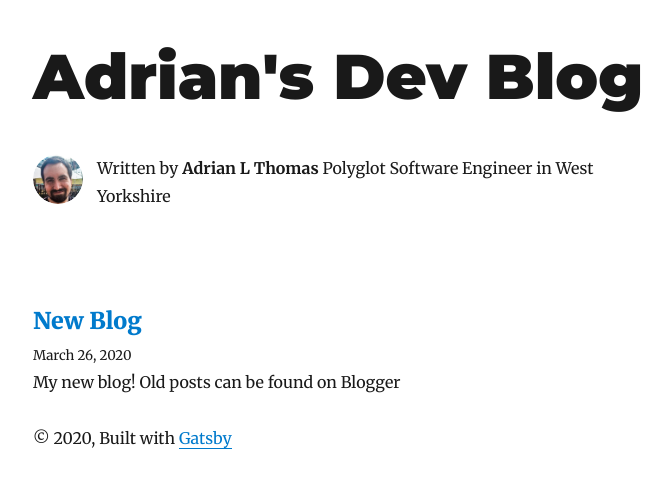
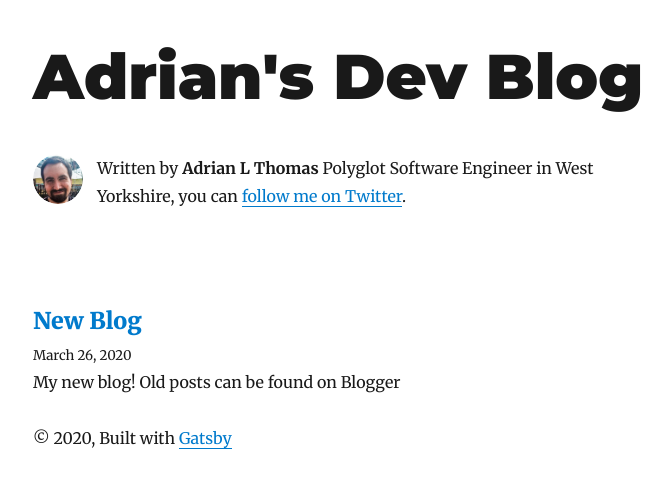
Before and after one commit to AdrianLThomas/blog, a Gatsby site: page / in a window 1280 px wide. Shown: the whole page, without its empty margins (292-963 px from the left). Built offline with nearby package versions, Linux system fonts and the light colour scheme; Gatsby itself is replaced by a stand-in of ours; some packages are replaced by stand-ins of ours.

Commit message:
prettier and social fix

```diff
--- a/src/components/bio.js
+++ b/src/components/bio.js
@@ -57,7 +57,7 @@ const Bio = () => {
         }}
       />
       <p>
-        Written by <strong>{author.name}</strong> {author.summary}
+        Written by <strong>{author.name}</strong> {author.summary}, you can <a href={`https://twitter.com/${social.twitter}`} target="_blank" rel="noopener noreferrer">follow me on Twitter</a>.
       </p>
     </div>
   )
--- a/src/components/seo.js
+++ b/src/components/seo.js
@@ -18,7 +18,9 @@ const SEO = ({ description, lang, meta, title }) => {
           siteMetadata {
             title
             description
-            social { twitter }
+            social {
+              twitter
+            }
           }
         }
       }
```
Also changed, not shown: content/blog/new-blog/index.md (line endings or trailing spaces), 1 other file.
